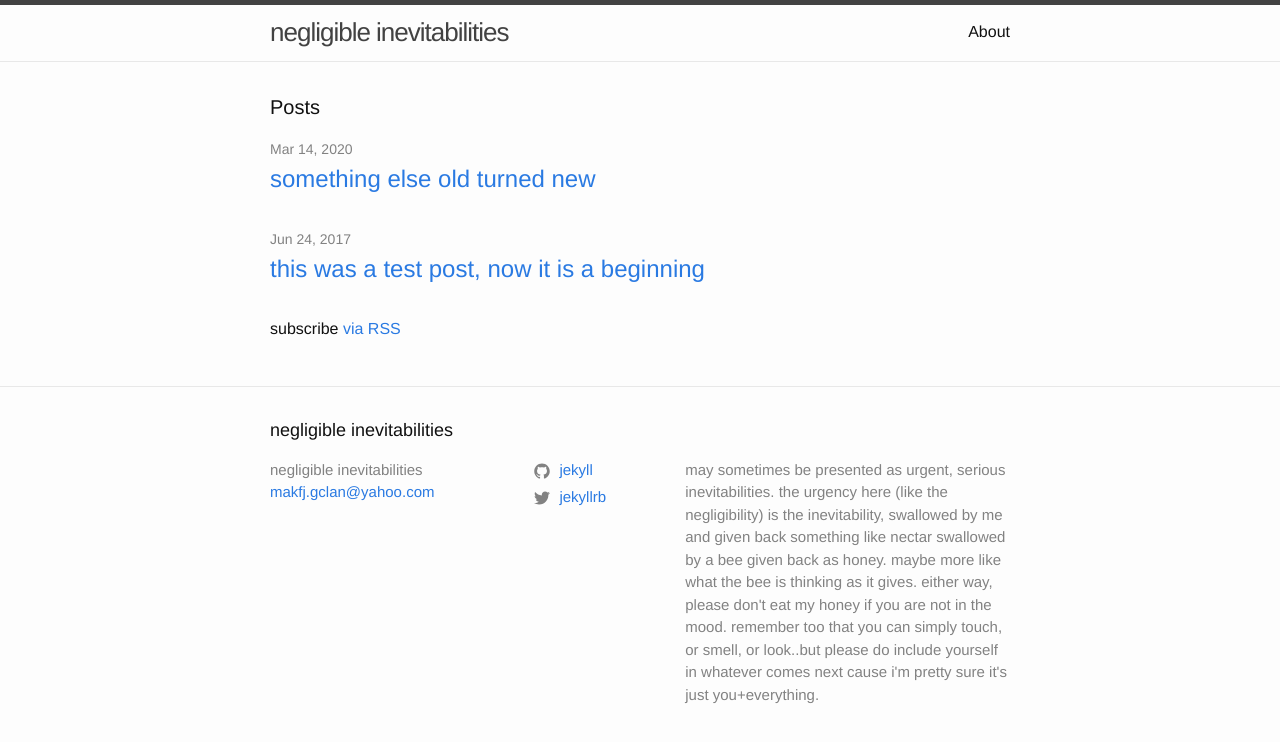
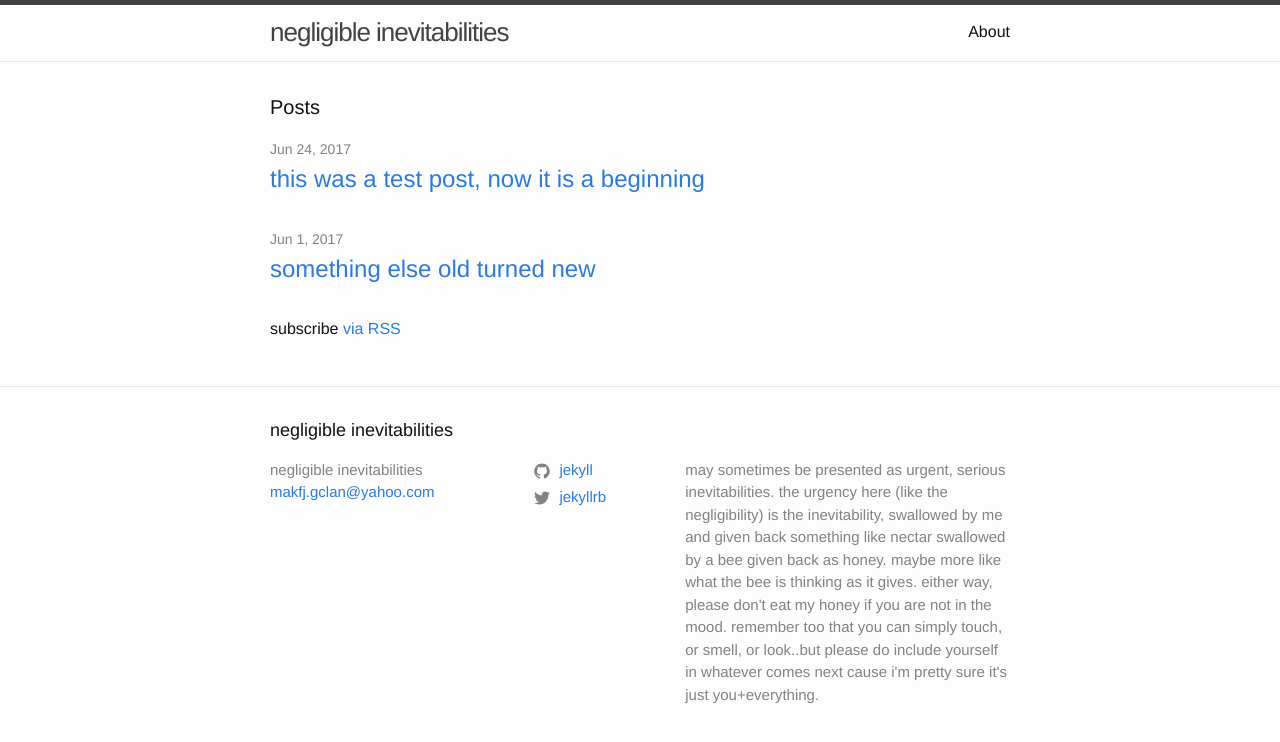
Before and after one commit to jamalgaddis/jamalgaddis.github.io, a Jekyll site: the page built from index.md, in a window 1280 px wide. Shown: the top 742 px of the page. Built offline with Jekyll 4.4.1, drawn with Linux system fonts in a browser that asks for light colours.

Commit message:
Update 2017-06-01-welcome-to-jekyll.markdown

```diff
--- a/_posts/2017-06-01-welcome-to-jekyll.markdown
+++ b/_posts/2017-06-01-welcome-to-jekyll.markdown
@@ -2,7 +2,6 @@
 layout: post
 title:  "something else old turned new"
 date:   2017-06-01 16:27:32 -0400
-date:   2020-03-14
 categories: jekyll update
 ---
 which is to say, someone whose existence in a moment, for itself or for someone else like me, is entangled with something that came before it.
```
